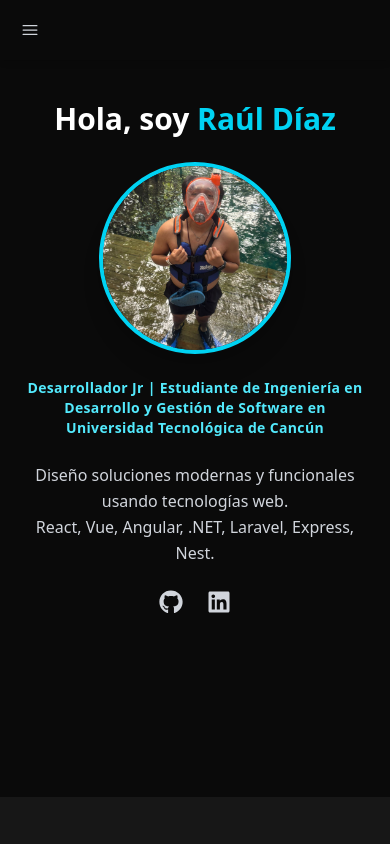
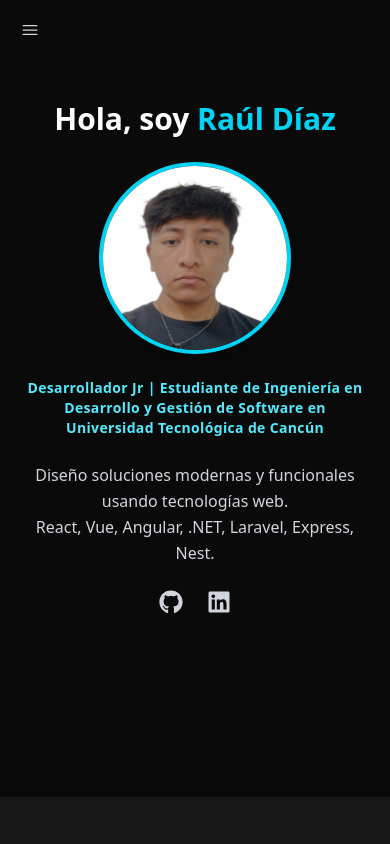
Before and after one commit to RaulD32/Portfolio, a React (Vite) app: page / in a window 390 px wide. Shown: the top 844 px of the page. Built offline with nearby package versions, Linux system fonts and the light colour scheme.

Commit message:
fix mobile photo

```diff
--- a/src/components/Hero.tsx
+++ b/src/components/Hero.tsx
@@ -30,7 +30,7 @@ const Hero = () => {
             <div className="flex justify-center md:hidden">
               <div className="w-48 h-48 sm:w-64 sm:h-64 rounded-full bg-gray-700/20 border-4 border-cyan-400 overflow-hidden shadow-xl">
                 <img
-                  src="/RD.jpg"
+                  src="/RD2.jpg"
                   alt="Raúl Díaz"
                   className="w-full h-full object-cover"
                 />
```
